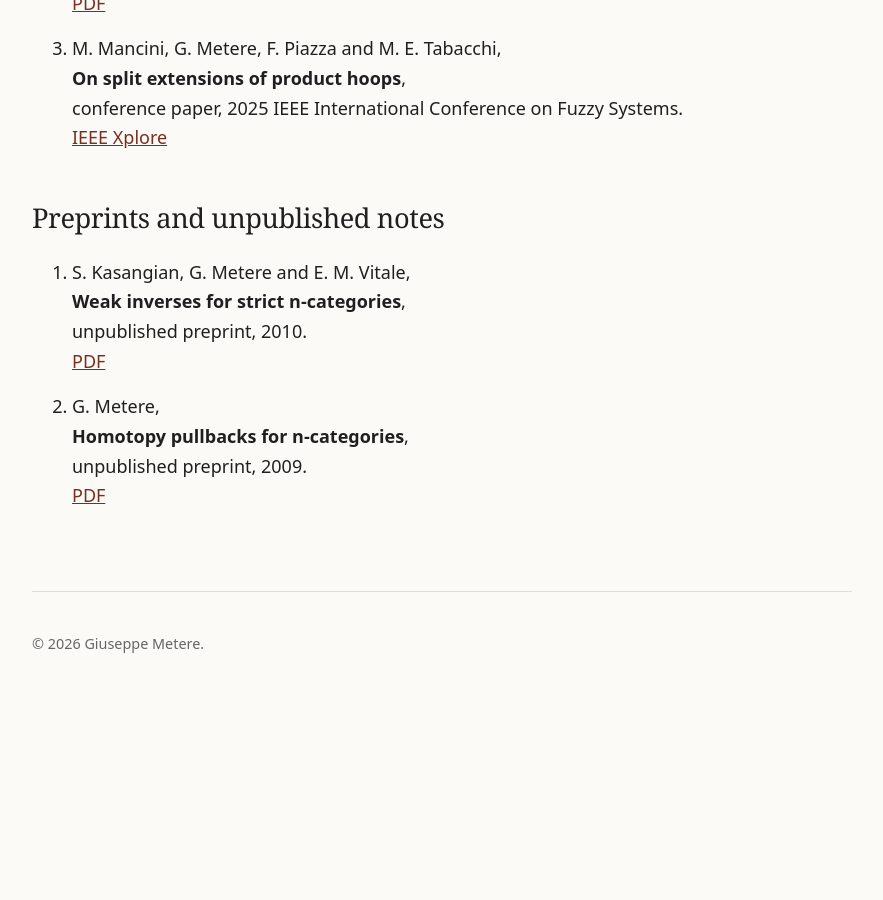
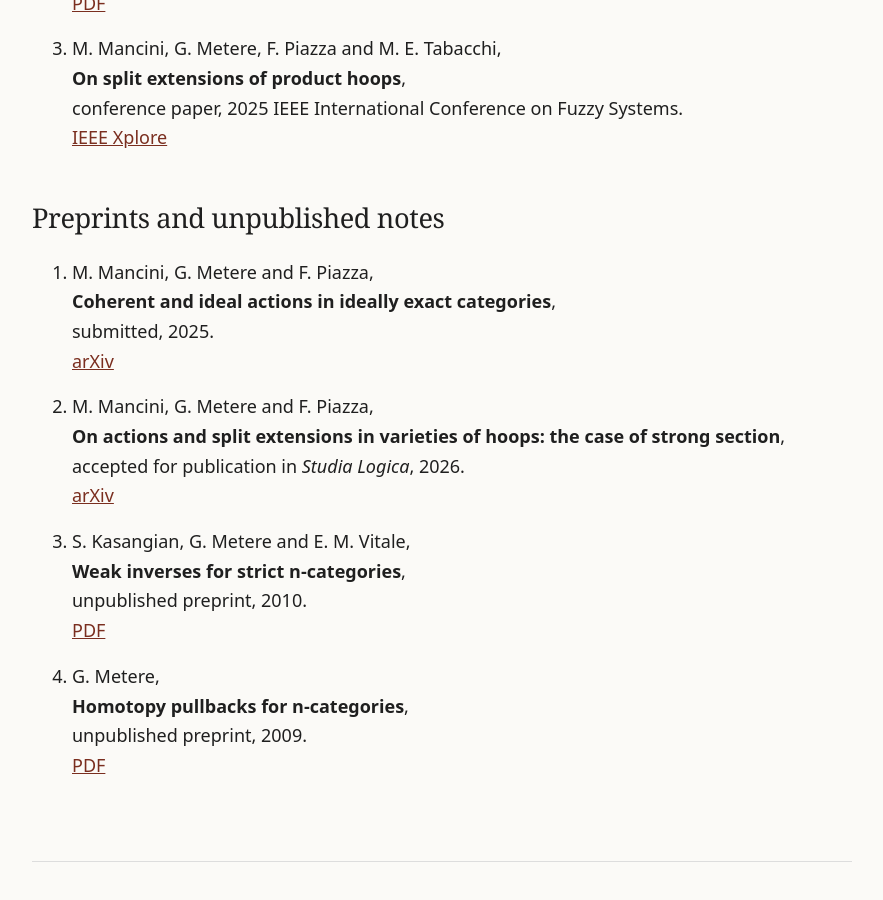
Before and after one commit to gmetere/gmetere.github.io, a Jekyll site: the page built from publications.md, in a window 1280 px wide and 900 px high, scrolled down 4410 px. Shown: the whole window, without its empty margins (198-1081 px from the left). Built offline with Jekyll 4.4.1, drawn with Linux system fonts in a browser that asks for light colours; before the commit the page ends 5146 px from its top, so only the background shows below that; part of the change alters nothing that is shown.

Commit message:
Update publications.md

```diff
--- a/publications.md
+++ b/publications.md
@@ -21,38 +21,38 @@ include a link to an arXiv version or to an openly accessible PDF.
    [Journal](https://www.cambridge.org/core/journals/proceedings-of-the-edinburgh-mathematical-society/article/on-the-representability-of-actions-of-leibniz-algebras-and-poisson-algebras/34986E23ECC8342849177C04364E433B)
    · [arXiv](https://arxiv.org/abs/2302.05175)
 
-2. S. Lapenta, G. Metere and L. Spada,
+1. S. Lapenta, G. Metere and L. Spada,
    **Relative ideals in homological categories, with an application to MV-algebras**,
    *Theory and Applications of Categories* 41, no. 27 (2024), 878–893.
    [Journal](http://www.tac.mta.ca/tac/volumes/41/27/41-27abs.html)
    · [PDF](http://www.tac.mta.ca/tac/volumes/41/27/41-27.pdf)
    · [arXiv](https://arxiv.org/abs/2208.12597)
 
-3. A. S. Cigoli, S. Mantovani and G. Metere,
+1. A. S. Cigoli, S. Mantovani and G. Metere,
    **The third cohomology 2-group**,
    *Milan Journal of Mathematics* 91 (2023), 315–330.
    [Journal](https://link.springer.com/article/10.1007/s00032-023-00383-4)
    · [arXiv](https://arxiv.org/abs/2306.09721)
 
-4. A. S. Cigoli, S. Mantovani and G. Metere,
+1. A. S. Cigoli, S. Mantovani and G. Metere,
    **On pseudofunctors sending groups to 2-groups**,
    *Mediterranean Journal of Mathematics* 20 (2023), article 17.
    [Journal](https://link.springer.com/article/10.1007/s00009-022-02220-1)
    · [arXiv](https://arxiv.org/abs/2112.08695)
 
-5. A. S. Cigoli, S. Mantovani, G. Metere and E. M. Vitale,
+1. A. S. Cigoli, S. Mantovani, G. Metere and E. M. Vitale,
    **Fibred-categorical obstruction theory**,
    *Journal of Algebra* 593 (2022), 105–141.
    [Journal](https://www.sciencedirect.com/science/article/pii/S0021869321005378)
    · [PDF](https://perso.uclouvain.be/enrico.vitale/pdfs/CategObstrTh.pdf)
 
-6. D. Bourn and G. Metere,
+1. D. Bourn and G. Metere,
    **A note on the categorical notions of normal subobject and of equivalence class**,
    *Theory and Applications of Categories* 36, no. 3 (2021), 65–101.
    [Journal](http://www.tac.mta.ca/tac/volumes/36/3/36-03abs.html)
    · [PDF](http://www.tac.mta.ca/tac/volumes/36/3/36-03.pdf)
 
-8. A. S. Cigoli, S. Mantovani and G. Metere,
+1. A. S. Cigoli, S. Mantovani and G. Metere,
    **Discrete and conservative factorizations in Fib(B)**,
    *Applied Categorical Structures* 29 (2021), 249–265.
    [Journal](https://link.springer.com/article/10.1007/s10485-020-09615-9)
@@ -60,114 +60,114 @@ include a link to an arXiv version or to an openly accessible PDF.
    · [arXiv](https://arxiv.org/pdf/1909.10822)
 
 
-10. A. S. Cigoli, S. Mantovani, G. Metere and E. M. Vitale,
+1. A. S. Cigoli, S. Mantovani, G. Metere and E. M. Vitale,
    **Fibered aspects of Yoneda's regular span**,
    *Advances in Mathematics* 360 (2020), article 106899.
    [Journal](https://www.sciencedirect.com/science/article/pii/S0001870819305146)
    · [arXiv](https://arxiv.org/abs/1806.02376)
 
-11. P.-A. Jacqmin, S. Mantovani, G. Metere and E. M. Vitale,
+1. P.-A. Jacqmin, S. Mantovani, G. Metere and E. M. Vitale,
    **Bipullbacks of fractions and the snail lemma**,
    *Journal of Pure and Applied Algebra* 223, no. 12 (2019), 5147–5162.
    [Journal](https://www.sciencedirect.com/science/article/pii/S0022404919300775)
    · [arXiv](https://arxiv.org/abs/1707.00873)
 
-12. S. Mantovani, G. Metere and E. M. Vitale,
+1. S. Mantovani, G. Metere and E. M. Vitale,
     **The snail lemma for internal groupoids**,
     *Journal of Algebra* 535 (2019), 1–34.
     [Journal](https://www.sciencedirect.com/science/article/pii/S0021869319303618)
     · [arXiv](https://arxiv.org/abs/1707.00875)
 
-13. G. Metere,
+1. G. Metere,
     **Distributors and the comprehensive factorization system for internal groupoids**,
     *Theory and Applications of Categories* 34, no. 5 (2019), 109–120.
     [PDF](http://www.tac.mta.ca/tac/volumes/34/5/34-05.pdf)
     · [arXiv](https://arxiv.org/abs/1701.05139)
 
-14. P.-A. Jacqmin, S. Mantovani, G. Metere and E. M. Vitale,
+1. P.-A. Jacqmin, S. Mantovani, G. Metere and E. M. Vitale,
     **On fibrations between internal groupoids and their normalizations**,
     *Applied Categorical Structures* 26 (2018), 1015–1039.
     [Journal](https://link.springer.com/article/10.1007/s10485-018-9529-z)
     · [PDF](https://link.springer.com/content/pdf/10.1007/s10485-018-9529-z.pdf)
 
-15. A. S. Cigoli, S. Mantovani and G. Metere,
+1. A. S. Cigoli, S. Mantovani and G. Metere,
     **Peiffer product and Peiffer commutator for internal pre-crossed modules**,
     *Homology, Homotopy and Applications* 19, no. 1 (2017), 181–207.
     [Journal](https://www.intlpress.com/JDetail/1805806211448586241)
     · [arXiv](https://arxiv.org/abs/1503.05008)
     · [PDF](https://intlpress.com/api/bgcloud-front/resource/pdf/volume/1805806211448586241-1805806211448586241-fc73a0932db2799bb07d4d83530d33ed.pdf)
 
-16. G. Metere,
+1. G. Metere,
     **Bourn-normal monomorphisms in regular Mal'tsev categories**,
     *Theory and Applications of Categories* 32, no. 5 (2017), 122–147.
     [PDF](http://www.tac.mta.ca/tac/volumes/32/5/32-05.pdf)
     · [arXiv](https://arxiv.org/abs/1603.08186)
 
-17. G. Metere,
+1. G. Metere,
     **A note on strong protomodularity, actions and quotients**,
     *Journal of Pure and Applied Algebra* 221 (2017), 75–88.
     [Journal](https://www.sciencedirect.com/science/article/pii/S0022404916300688)
     · [arXiv](https://arxiv.org/abs/1306.3773)
 
-18. A. S. Cigoli and G. Metere,
+1. A. S. Cigoli and G. Metere,
     **Extension theory and the calculus of butterflies**,
     *Journal of Algebra* 458 (2016), 87–119.
     [Journal](https://www.sciencedirect.com/science/article/pii/S0021869316300035)
     · [PDF](https://iris.unito.it/retrieve/e27ce434-787e-2581-e053-d805fe0acbaa/Cigoli%20A.S.%2C%20Metere%20G.%20-%20Extension%20theory%20and%20the%20calculus%20of%20butterflies%20%28JA%20458%20-%202016%29.pdf)
 
-19. A. S. Cigoli, S. Mantovani and G. Metere,
+1. A. S. Cigoli, S. Mantovani and G. Metere,
     **A push forward construction and the comprehensive factorization for internal crossed modules**,
     *Applied Categorical Structures* 22 (2014), 931–960.
     [Journal](https://link.springer.com/article/10.1007/s10485-013-9348-1)
     · [PDF](https://iris.unito.it/retrieve/handle/2318/1837432/928784/pf%20final-2.pdf)
 
-20. A. S. Cigoli, G. Metere and A. Montoli,
+1. A. S. Cigoli, G. Metere and A. Montoli,
     **Obstruction theory in action accessible categories**,
     *Journal of Algebra* 385 (2013), 27–46.
     [Journal](https://www.sciencedirect.com/science/article/pii/S0021869313001671)
     · [PDF](https://iris.unito.it/retrieve/e27ce434-741b-2581-e053-d805fe0acbaa/Cigoli%20A.S.%2C%20Metere%20G.%2C%20Montoli%20A.%20-%20Obstruction%20theory%20in%20action%20accessible%20categories%20%28JA%20385%20-%202013%29.pdf)
 
-21. S. Mantovani, G. Metere and E. M. Vitale,
+1. S. Mantovani, G. Metere and E. M. Vitale,
     **Profunctors in Mal'cev categories and fractions of functors**,
     *Journal of Pure and Applied Algebra* 217 (2013), 1173–1186.
     [Journal](https://www.sciencedirect.com/science/article/pii/S0022404912003325)
 
-23. O. Abbad, S. Mantovani, G. Metere and E. M. Vitale,
+1. O. Abbad, S. Mantovani, G. Metere and E. M. Vitale,
     **Butterflies in a semi-abelian context**,
     *Advances in Mathematics* 238 (2013), 140–183.
     [Journal](https://www.sciencedirect.com/science/article/pii/S0001870813000224)
     · [arXiv](https://arxiv.org/abs/1104.4275)
 
-24. S. Kasangian, G. Metere and E. M. Vitale,
+1. S. Kasangian, G. Metere and E. M. Vitale,
     **The ziqqurath of exact sequences of n-groupoids**,
     *Cahiers de Topologie et Géométrie Différentielle Catégoriques* LII-1 (2011).
     [PDF](https://cahierstgdc.com/wp-content/uploads/2017/03/KasangianMetereVitale.pdf)
     · [arXiv](https://arxiv.org/abs/0802.0800)
 
-25. S. Mantovani and G. Metere,
+1. S. Mantovani and G. Metere,
     **Normalities and commutators**,
     *Journal of Algebra* 324, no. 9 (2010), 2568–2588.
     [Journal](https://www.sciencedirect.com/science/article/pii/S0021869310003728)
     · [arXiv](https://arxiv.org/abs/1002.1372)
 
-26. S. Mantovani and G. Metere,
+1. S. Mantovani and G. Metere,
     **Internal crossed modules and Peiffer condition**,
     *Theory and Applications of Categories* 23, no. 6 (2010), 113–135.
     [Journal](https://www.tac.mta.ca/tac/volumes/23/6/23-06abs.html)
     · [PDF](https://www.tac.mta.ca/tac/volumes/23/6/23-06.pdf)
 
-27. G. Metere and A. Montoli,
+1. G. Metere and A. Montoli,
     **Semidirect products of internal groupoids**,
     *Journal of Pure and Applied Algebra* 214, no. 10 (2010), 1854–1861.
     [Journal](https://www.sciencedirect.com/science/article/pii/S0022404909003120)
 
-28. S. Kasangian, S. Mantovani, G. Metere and E. M. Vitale,
+1. S. Kasangian, S. Mantovani, G. Metere and E. M. Vitale,
     **External derivations of internal groupoids**,
     *Journal of Pure and Applied Algebra* 212, no. 1 (2008), 175–192.
     [Journal](https://www.sciencedirect.com/science/article/pii/S0022404907001193)
     · [PDF](https://air.unimi.it/retrieve/dfa8b98e-671c-748b-e053-3a05fe0a3a96/Derivazioni_esterne_2.pdf)
 
-29. S. Kasangian, G. Metere and E. M. Vitale,
+1. S. Kasangian, G. Metere and E. M. Vitale,
     **Split extensions, semidirect product and holomorph of categorical groups**,
     *Homology, Homotopy and Applications* 8, no. 1 (2006), 145–167.
     [Journal](https://projecteuclid.org/journals/homology-homotopy-and-applications/volume-8/issue-1/Split-extensions-semidirect-product-and-holomorph-of-categorical-groups/hha/1140012468.full)
@@ -180,24 +180,34 @@ include a link to an arXiv version or to an openly accessible PDF.
    conference paper, LATD 2025 — Logic, Algebra and Truth Degrees, Siena, 2025.
    [PDF](/siena2025.pdf)
 
-2. M. Mancini, G. Metere, F. Piazza and M. E. Tabacchi,
+1. M. Mancini, G. Metere, F. Piazza and M. E. Tabacchi,
    **On split extensions of hoops**,
    conference paper, LATD 2025 — Logic, Algebra and Truth Degrees, Siena, 2025.
    [PDF](/piazza2026.pdf)
 
-3. M. Mancini, G. Metere, F. Piazza and M. E. Tabacchi,
+1. M. Mancini, G. Metere, F. Piazza and M. E. Tabacchi,
    **On split extensions of product hoops**,
    conference paper, 2025 IEEE International Conference on Fuzzy Systems.
    [IEEE Xplore](https://ieeexplore.ieee.org/document/11152177)
 
 ## Preprints and unpublished notes
 
+1. M. Mancini, G. Metere and F. Piazza,
+   **Coherent and ideal actions in ideally exact categories**,
+   submitted, 2025.
+   [arXiv](https://arxiv.org/)
+
+1. M. Mancini, G. Metere and F. Piazza,
+   **On actions and split extensions in varieties of hoops: the case of strong section**,
+   accepted for publication in *Studia Logica*, 2026.
+   [arXiv](https://arxiv.org/)
+
 1. S. Kasangian, G. Metere and E. M. Vitale,
    **Weak inverses for strict n-categories**,
    unpublished preprint, 2010.
    [PDF](/files/papers/weak-inverses-strict-n-categories.pdf)
 
-2. G. Metere,
+1. G. Metere,
    **Homotopy pullbacks for n-categories**,
    unpublished preprint, 2009.
    [PDF](/files/papers/homotopy-pullbacks-n-categories.pdf)
```
